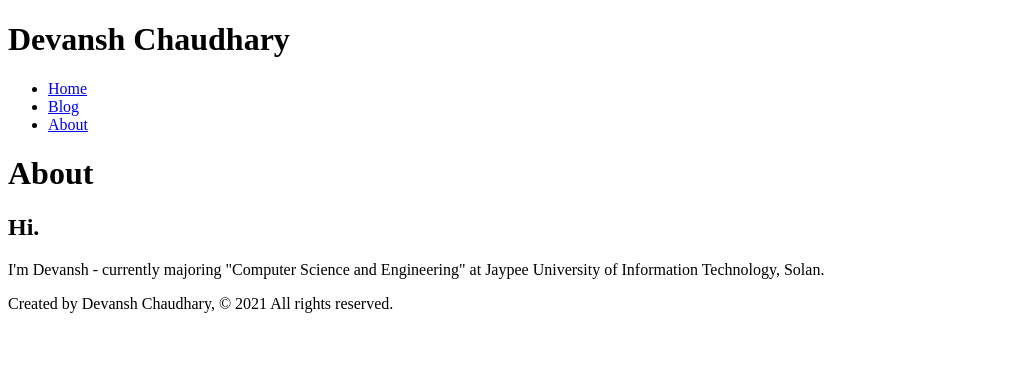
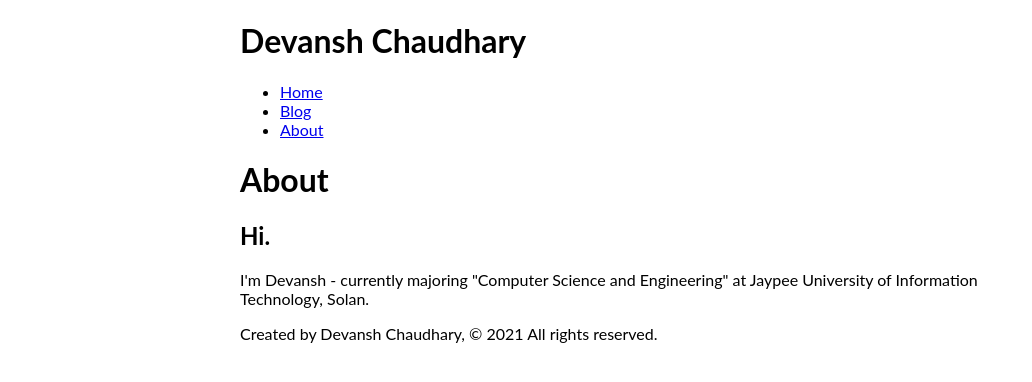
Before and after one commit to devansh016/personal-site, a Gatsby site: page /about in a window 1280 px wide. Shown: the whole page, without its empty margins (0-1032 px from the left). Built offline with nearby package versions, Linux system fonts and the light colour scheme; Gatsby itself is replaced by a stand-in of ours.

Commit message:
UI improved

```diff
--- a/public/page-data/dev-404-page/page-data.json
+++ b/public/page-data/dev-404-page/page-data.json
@@ -1 +1 @@
-{"componentChunkName":"component---cache-dev-404-page-js","path":"/dev-404-page/","result":{"data":{"allSiteFunction":{"nodes":[]},"allSitePage":{"nodes":[{"path":"/about/"},{"path":"/blog/"},{"path":"/"},{"path":"/components/footer/"},{"path":"/components/header/"},{"path":"/components/layout/"}]}},"pageContext":{}},"staticQueryHashes":[]}
+{"componentChunkName":"component---cache-dev-404-page-js","path":"/dev-404-page/","result":{"data":{"allSiteFunction":{"nodes":[]},"allSitePage":{"nodes":[{"path":"/about/"},{"path":"/blog/"},{"path":"/"}]}},"pageContext":{}},"staticQueryHashes":[]}
--- a/src/pages/components/header.js
+++ b/src/components/header.js
@@ -1,5 +1,7 @@
 import React from 'react'
 import { Link } from 'gatsby'
+
+// import headerStyles from './header.module.css'
 
 const header = () => {
     return (
--- /dev/null
+++ b/src/components/header.module.css
@@ -0,0 +1,3 @@
+a {
+    color: #9999;
+}
--- a/src/pages/components/layout.js
+++ b/src/components/layout.js
@@ -2,10 +2,12 @@ import React from 'react'
 
 import Footer from './footer'
 import Header from './header'
+import {container} from './layout.module.css'
+import '../styles/main.css'
 
 const Layout = (props) => {
     return (
-        <div>
+        <div className = { container }>
             <Header />
             {props.children}
             <Footer />
--- /dev/null
+++ b/src/components/layout.module.css
@@ -0,0 +1,5 @@
+.container {
+    max-width: 800px;
+    margin: 0 auto;
+    width: 80%;
+}
--- a/src/pages/about.js
+++ b/src/pages/about.js
@@ -1,5 +1,5 @@
 import React from 'react'
-import Layout from './components/layout'
+import Layout from '../components/layout'
 
 const AboutPage = () => {
     return (
--- a/src/pages/blog.js
+++ b/src/pages/blog.js
@@ -1,5 +1,5 @@
 import React from 'react'
-import Layout from './components/layout'
+import Layout from '../components/layout'
 
 const BlogPage = () => {
     return (
--- a/src/pages/index.js
+++ b/src/pages/index.js
@@ -1,5 +1,5 @@
 import React from 'react'
-import Layout from './components/layout'
+import Layout from '../components/layout'
 
 const IndexPage = () => {
     return(
--- /dev/null
+++ b/src/styles/main.css
@@ -0,0 +1,3 @@
+* {
+    font-family: Lato,-apple-system,BlinkMacSystemFont,Avenir,Avenir Next,Segoe UI,Roboto,Oxygen,Ubuntu,Cantarell,Fira Sans,Droid Sans,Helvetica Neue,sans-serif;
+}
```
Also changed, not shown: src/components/footer.js (renamed from src/pages/components/footer.js).
